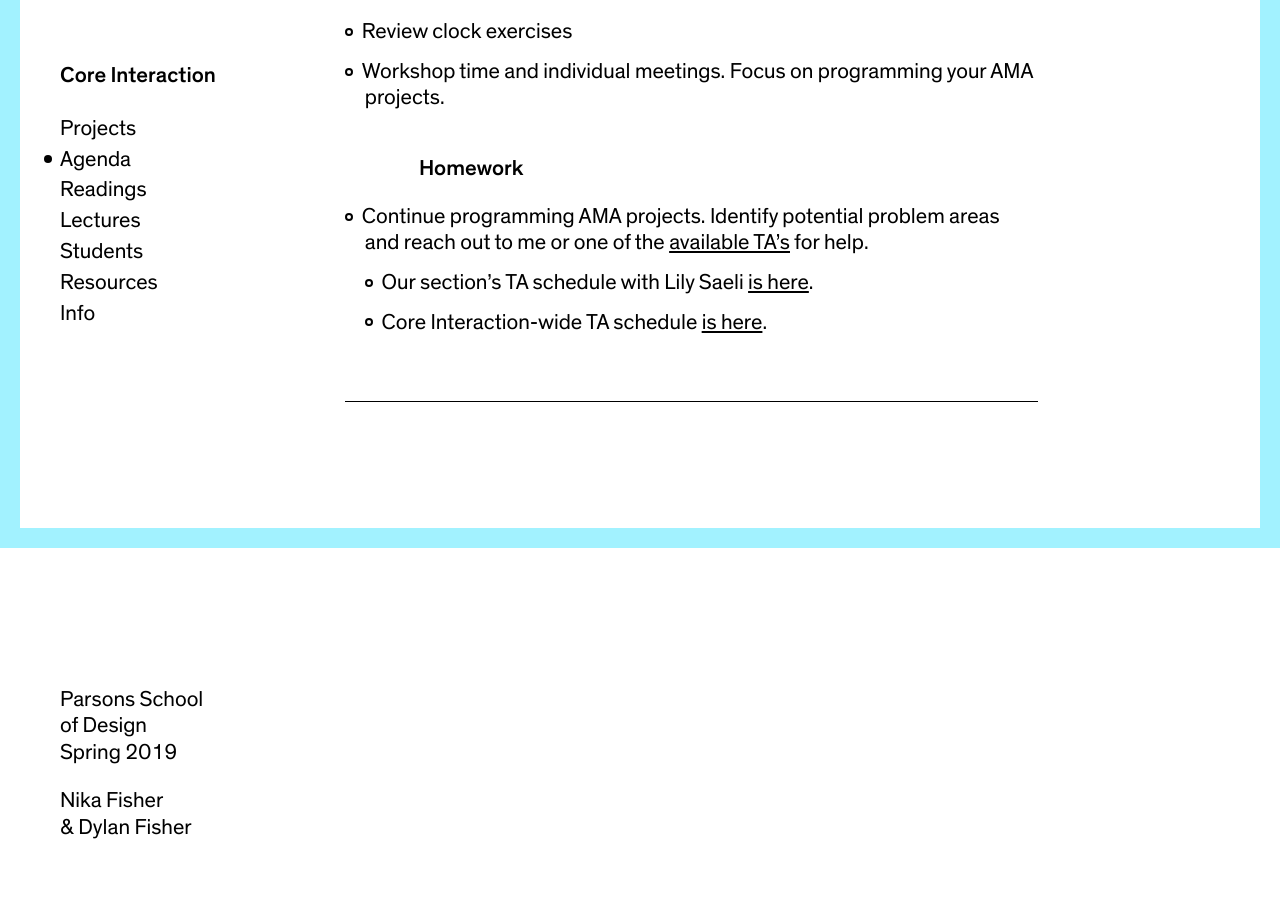
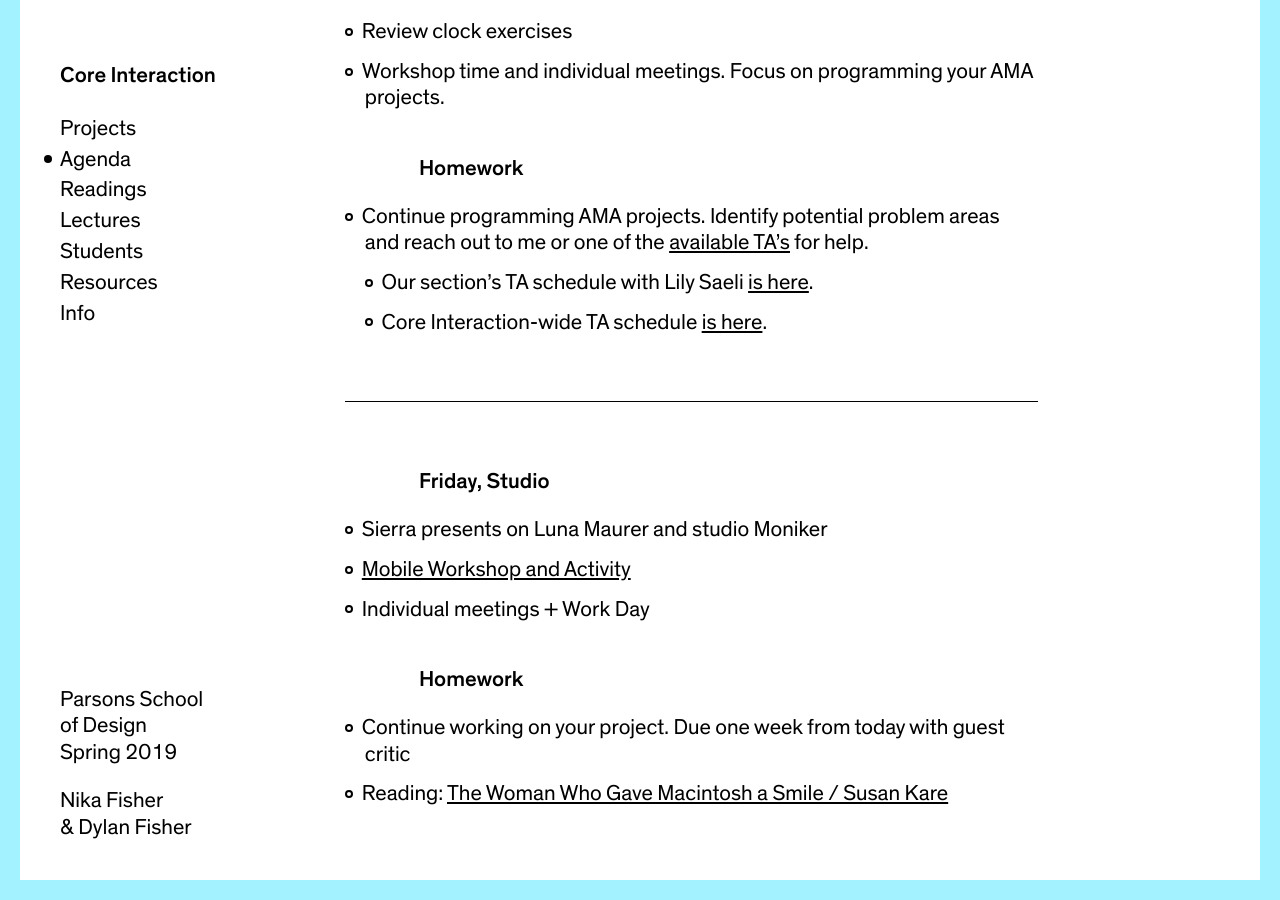
Before and after one commit to dylanfisher/ci19, a Jekyll site: the page built from _agendas/week-9.md, in a window 1280 px wide and 900 px high, scrolled down 1139 px. Built offline with Jekyll 4.4.1, drawn with Linux system fonts in a browser that asks for light colours.

Commit message:
Add agenda

```diff
--- a/_agendas/week-9.md
+++ b/_agendas/week-9.md
@@ -30,3 +30,14 @@ date_range:       3/26 – 3/29
   - Core Interaction-wide TA schedule [is here](https://docs.google.com/spreadsheets/d/1yqviQcM3KGly1pCKnrEag9YNXc3BRX0ciYH5Rk9NbgY).
 
 ---
+
+### Friday, Studio
+
+- Sierra presents on Luna Maurer and studio Moniker
+- [Mobile Workshop and Activity](https://paper.dropbox.com/doc/Designing-for-Mobile--AaO~PDSOeWo0q5W14HvlKWsGAQ-c91jVmCrbdHSaLGHQrbFa)
+- Individual meetings + Work Day
+
+### Homework
+
+- Continue working on your project. Due one week from today with guest critic
+- Reading: [The Woman Who Gave Macintosh a Smile / Susan Kare](https://www.newyorker.com/culture/cultural-comment/the-woman-who-gave-the-macintosh-a-smile)
```
